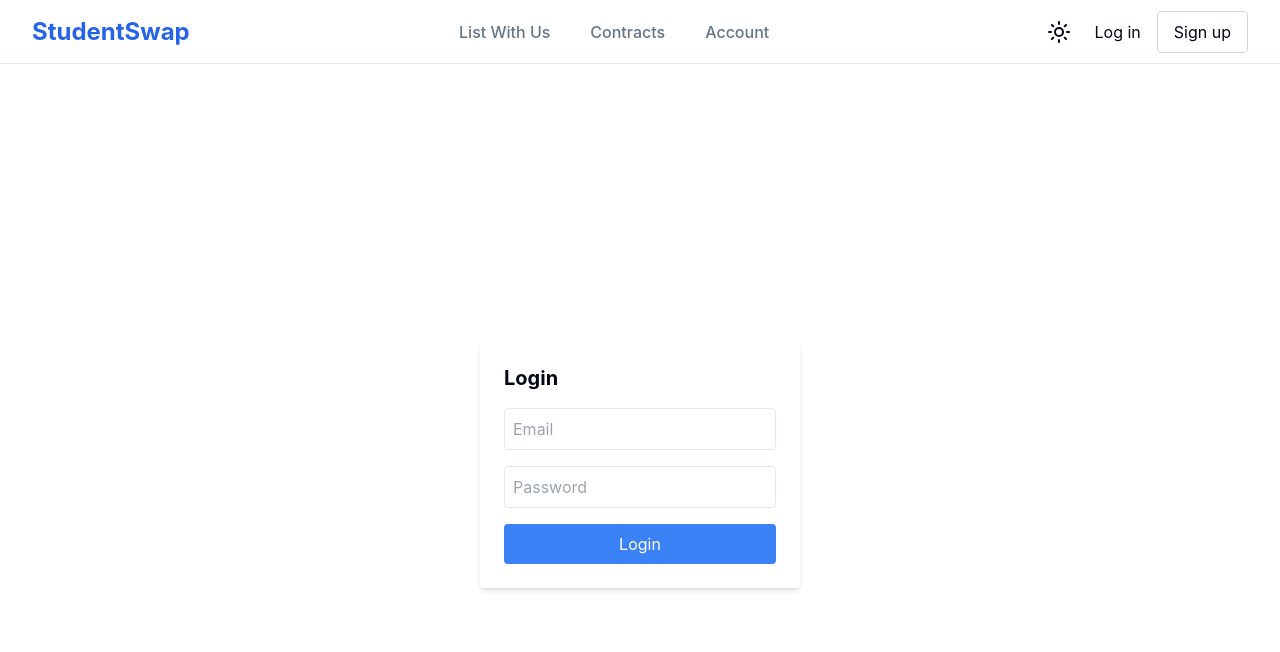
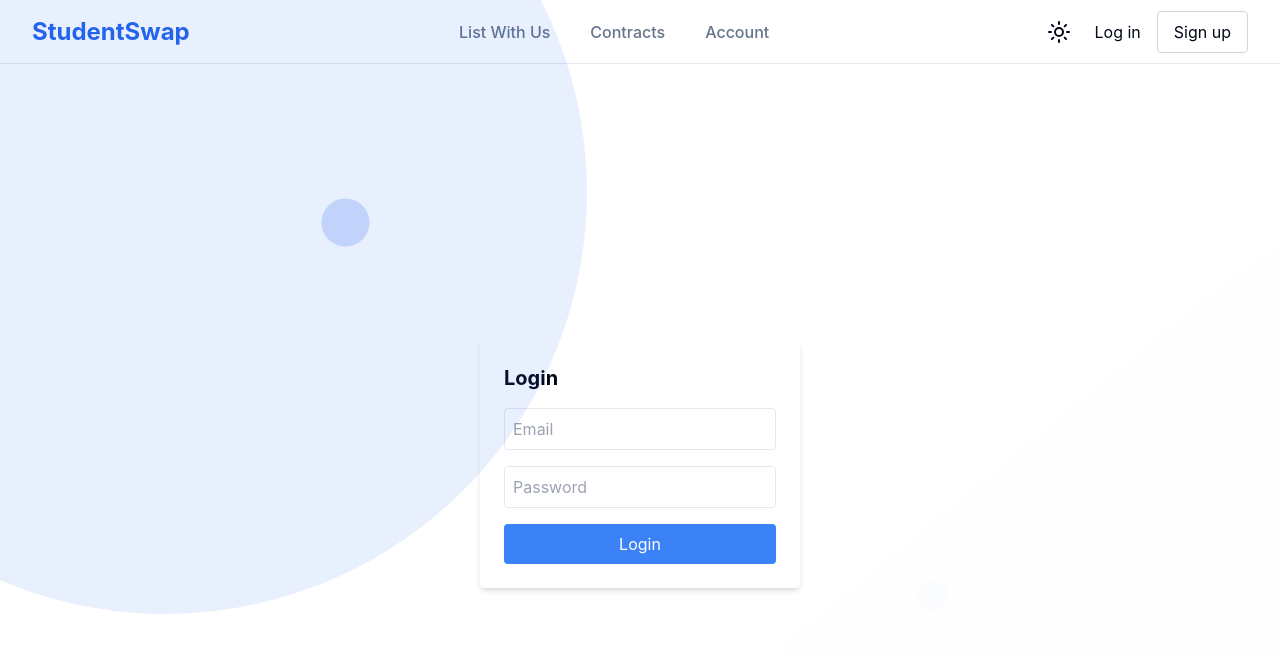
Before and after one commit to boncui/StudentSwap, a React (Create React App) app in the folder client_frontend/: page /login in a window 1280 px wide. Shown: the top 652 px of the page. Built offline with nearby package versions, Linux system fonts and the light colour scheme.

Commit message:
created animation component

```diff
--- a/client_frontend/src/components/Footer.tsx
+++ b/client_frontend/src/components/Footer.tsx
@@ -12,11 +12,6 @@ export default function Footer() {
               <li>
                 <Link to="/features" className="text-base text-muted-foreground hover:text-foreground transition-colors">
                   Features
-                </Link>
-              </li>
-              <li>
-                <Link to="/features" className="text-base text-muted-foreground hover:text-foreground transition-colors">
-                  Pricing
                 </Link>
               </li>
               <li>
--- /dev/null
+++ b/client_frontend/src/components/animation_background.tsx
@@ -0,0 +1,57 @@
+import { motion } from "framer-motion"
+
+
+export default function Animation() {
+    return (
+        <div className="absolute inset-0 overflow-hidden pointer-events-none">
+            <motion.div
+            className="absolute -top-1/2 -left-1/2 w-full h-full bg-primary/10 dark:bg-primary/20 rounded-full"
+            animate={{
+                scale: [1, 1.1, 1],
+                rotate: [0, 90, 0],
+            }}
+            transition={{
+                duration: 20,
+                repeat: Number.POSITIVE_INFINITY,
+                ease: "linear",
+            }}
+            />
+            <motion.div
+            className="absolute -bottom-1/2 -right-1/2 w-full h-full bg-secondary/10 dark:bg-secondary/20 rounded-full"
+            animate={{
+                scale: [1, 1.2, 1],
+                rotate: [0, -90, 0],
+            }}
+            transition={{
+                duration: 25,
+                repeat: Number.POSITIVE_INFINITY,
+                ease: "linear",
+            }}
+            />
+            <motion.div
+            className="absolute top-1/4 left-1/4 w-12 h-12 bg-primary/20 dark:bg-primary/30 rounded-full"
+            animate={{
+                y: [0, -20, 0],
+                x: [0, 20, 0],
+            }}
+            transition={{
+                duration: 5,
+                repeat: Number.POSITIVE_INFINITY,
+                ease: "easeInOut",
+            }}
+            />
+            <motion.div
+            className="absolute bottom-1/4 right-1/4 w-8 h-8 bg-secondary/20 dark:bg-secondary/30 rounded-full"
+            animate={{
+                y: [0, 30, 0],
+                x: [0, -30, 0],
+            }}
+            transition={{
+                duration: 7,
+                repeat: Number.POSITIVE_INFINITY,
+                ease: "easeInOut",
+            }}
+            />
+        </div>
+    )
+}
--- a/client_frontend/src/pages/Login.tsx
+++ b/client_frontend/src/pages/Login.tsx
@@ -1,6 +1,7 @@
 import React, {useState} from 'react';
 import {useNavigate} from 'react-router-dom';
 import {useAuth} from '../context/AuthContext';
+import Animation from "../components/animation_background";
 
 const Login:React.FC = () => {
     const { login } = useAuth();
@@ -25,6 +26,11 @@ const Login:React.FC = () => {
 
     return (
         <div className = "flex justify-center items-center min-h-screen">
+            {/* ✅ Animated Background */}
+            <Animation />
+
+            {/* ✅ Centered Login Form */}
+
             <form
                 className="bg-white p-6 rounded shadow-md w-80"
                 onSubmit={handleLogin}
```
